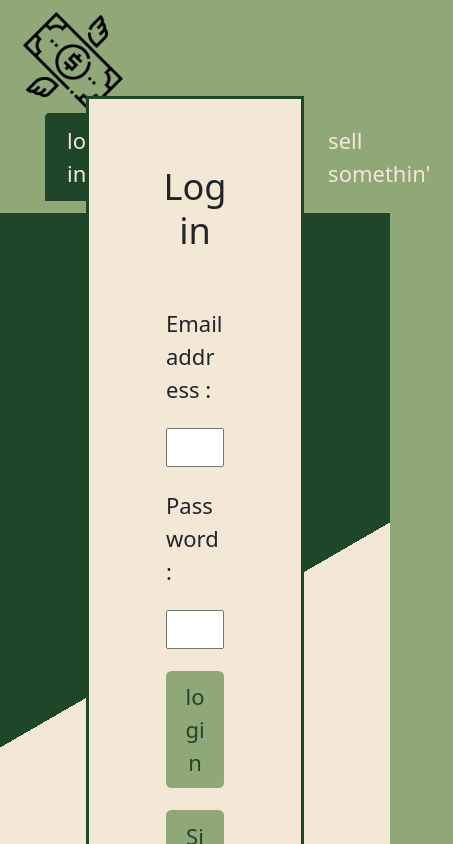
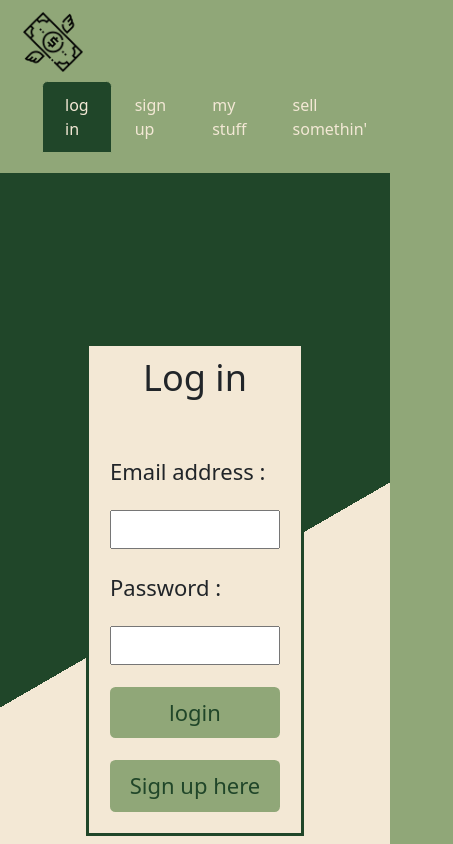
Before and after one commit to mhowitz/business-adultmen, a React (Create React App) app in the folder client/: page / in a window 390 px wide. Shown: the top 844 px of the page, 453 px wide, since content can reach past the window. Built offline with nearby package versions, Linux system fonts and the light colour scheme; a web font is replaced by a local one.

Commit message:
responsive stuff

```diff
--- a/client/src/components/NavBar.js
+++ b/client/src/components/NavBar.js
@@ -5,7 +5,7 @@ import Auth from "../utils/auth";
 const Navbar = ({ currentPage, handlePageChange }) => {
   return (
     <>
-      <div className=" nav nav-tabs d-inline-flex justify-content-between w-100">
+      <div className=" nav nav-tabs d-inline-flex justify-content-between w-100 align-items-center">
         <a
           href="#home"
           onClick={() => handlePageChange("Home")}
@@ -14,7 +14,7 @@ const Navbar = ({ currentPage, handlePageChange }) => {
           className={currentPage === "Home" ? "nav-link active" : "nav-link"}
         >
           <span>
-            <img src={logo} alt="flying money" width="100" height="100" />
+            <img src={logo} alt="flying money" width="60" height="60" />
           </span>
         </a>
 
--- a/client/src/components/pages/Login.js
+++ b/client/src/components/pages/Login.js
@@ -63,7 +63,7 @@ const Login = ({handlePageChange}) => {
 
   return (
     <section className="diagonal-bar d-flex justify-content-around align-items-center p-5 height-100">
-      <form className=" card-border card p-5" id="logInForm" onSubmit ={handleSubmit}>
+      <form className=" card-border card p-5 d-flex" id="logInForm" onSubmit ={handleSubmit}>
         <h1 className= "text-center pb-4" data-testid='h1tag'>Log in</h1>
 
         <label className="p-2" htmlFor="email">Email address :</label>
--- a/client/src/components/pages/SignUp.js
+++ b/client/src/components/pages/SignUp.js
@@ -70,8 +70,8 @@ const SignUp = ({handlePageChange}) => {
   }
 
   return (
-    <section className="diagonal-bar d-flex justify-content-around align-items-center p-5 height-100 mt-4">
-      <form className="card p-5 mt-3 card-border"
+    <section className="diagonal-bar d-flex justify-content-around align-items-center p-5 height-100">
+      <form className="card p-5 mt-3 card-border signUpForm"
         onSubmit={handleSubmit}>
         <h1 className= "text-center pb-4" data-testid='h1tag'>Sign Up</h1>
 
--- a/client/src/index.css
+++ b/client/src/index.css
@@ -169,3 +169,29 @@ h4 {
   background-color: var(--primary-color) !important;
   border-color:#90a778 !important;
 }
+
+ @media screen and (max-width:575px){
+
+  .nav-tabs {
+    font-size: 16px;
+    display:inline-block !important;
+  }
+  .nav-item {
+    flex-direction: column !important;
+    flex-wrap: nowrap !important;
+  }
+
+  #logInForm {
+    padding: 10px !important;
+    margin-top: 10px;
+  }
+
+  .signUpForm {
+    padding: 10px !important;
+    margin-top: 10px;
+  }
+}
+
+ol, ul, dl {
+  margin-top: none;
+}
```
Also changed, not shown: 1 other file (tests, documents, lock files or other folders).
